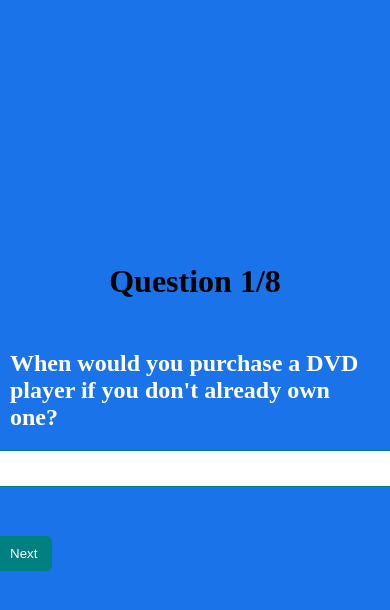
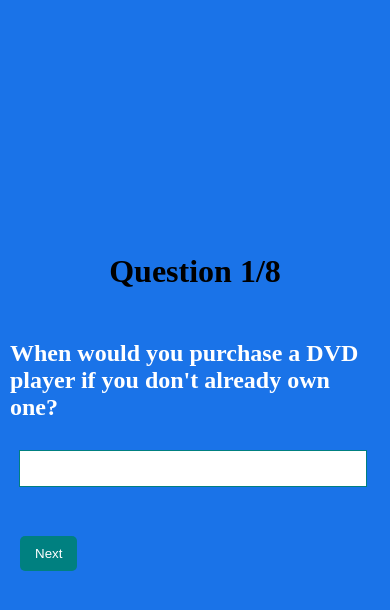
Before and after one commit to someone19911991/survey-client, a React (Create React App) app: page / in a window 390 px wide. Both pictures are taken after a click on the button "No". Shown: the top 610 px of the page. Built offline with nearby package versions, Linux system fonts and the light colour scheme.

Commit message:
responsive

```diff
--- a/src/components/Survey/Survey.styled.ts
+++ b/src/components/Survey/Survey.styled.ts
@@ -64,4 +64,9 @@
     justify-content: space-between;
     align-items: center;
     padding: 0
-`
+`;
+
+export const Form = styled.form`
+    padding: 10px;
+    width: 100%;
+`;
--- a/src/components/Survey/Survey.tsx
+++ b/src/components/Survey/Survey.tsx
@@ -12,7 +12,8 @@
     ErrorMsg,
     Error,
     ErrCloseBtn,
-    ErrorWrapper
+    ErrorWrapper,
+    Form
 } from "./Survey.styled";
 import Modal from "../UI/Modal/Modal";
 import { addUpdateQuestion, getLSQuestions, getModalTitle } from "../../utils";
@@ -187,7 +188,7 @@
                         Question {questionIndex + 1}/{questions.length}
                     </h1>
                     <QuestionTitle>{question.question}</QuestionTitle>
-                    <form onSubmit={handleSubmit(onSubmit)}>
+                    <Form style={{padding: '10px'}} onSubmit={handleSubmit(onSubmit)}>
                         {question.type === QuestionTypes.textInput && (
                             <Input type="text" {...register(fieldName)} />
                         )}
@@ -262,7 +263,7 @@
                                 </SButton>
                             )}
                         </div>
-                    </form>
+                    </Form>
                 </Wrapper>
             )}
         </>
--- a/src/components/UI/Input/Input.styled.ts
+++ b/src/components/UI/Input/Input.styled.ts
@@ -24,8 +24,8 @@
 `
 
 export const InputWrapper = styled.div`
-    width: 50%;
-    min-width: 400px;
+    width: 100%;
+    // min-width: 300px;
     max-width: 800px;
     margin: 20px 0;
 `;
--- a/src/components/UI/Select/Select.styled.ts
+++ b/src/components/UI/Select/Select.styled.ts
@@ -10,8 +10,8 @@
 `;
 
 export const SelectWrapper = styled.div`
-    width: 50%;
-    min-width: 400px;
+    width: 100%;
+    // min-width: 300px;
     max-width: 800px;
     margin: 20px 0;
 `;
```
